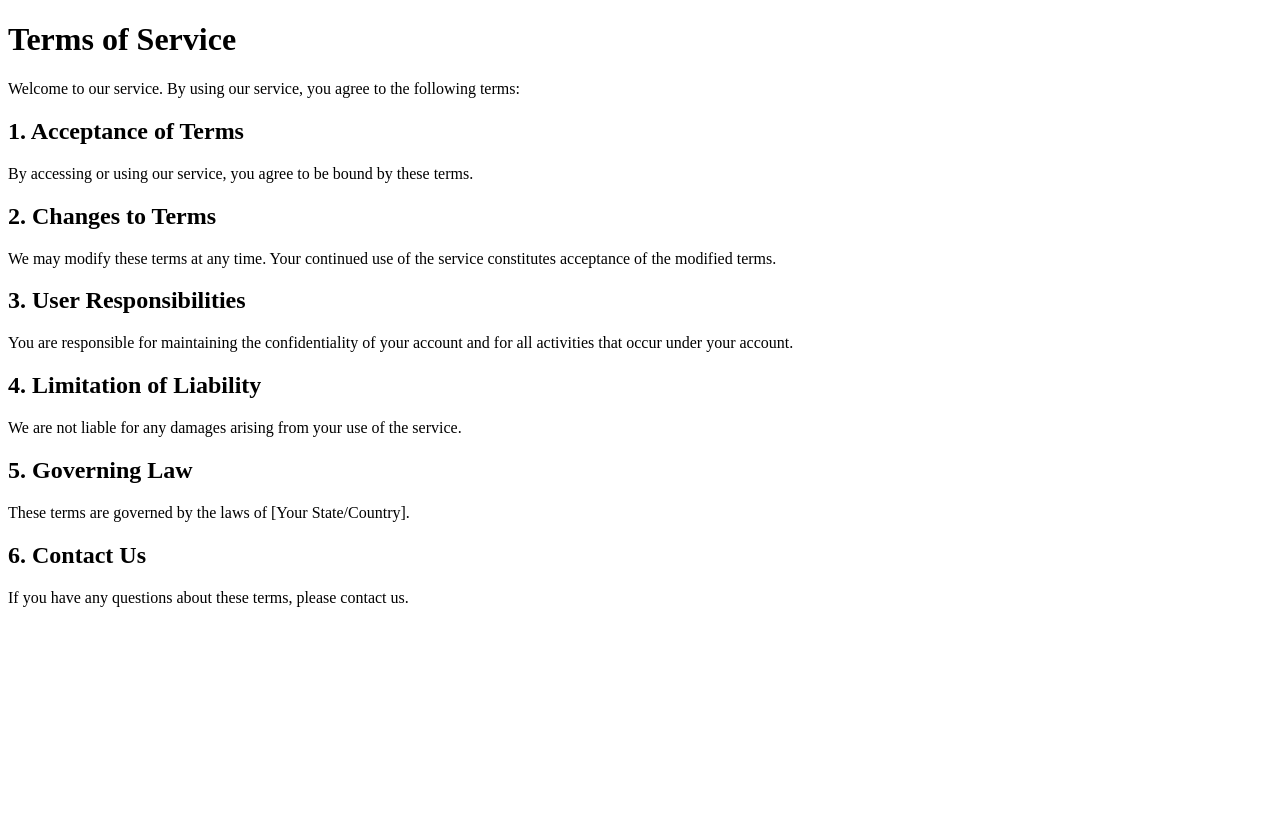
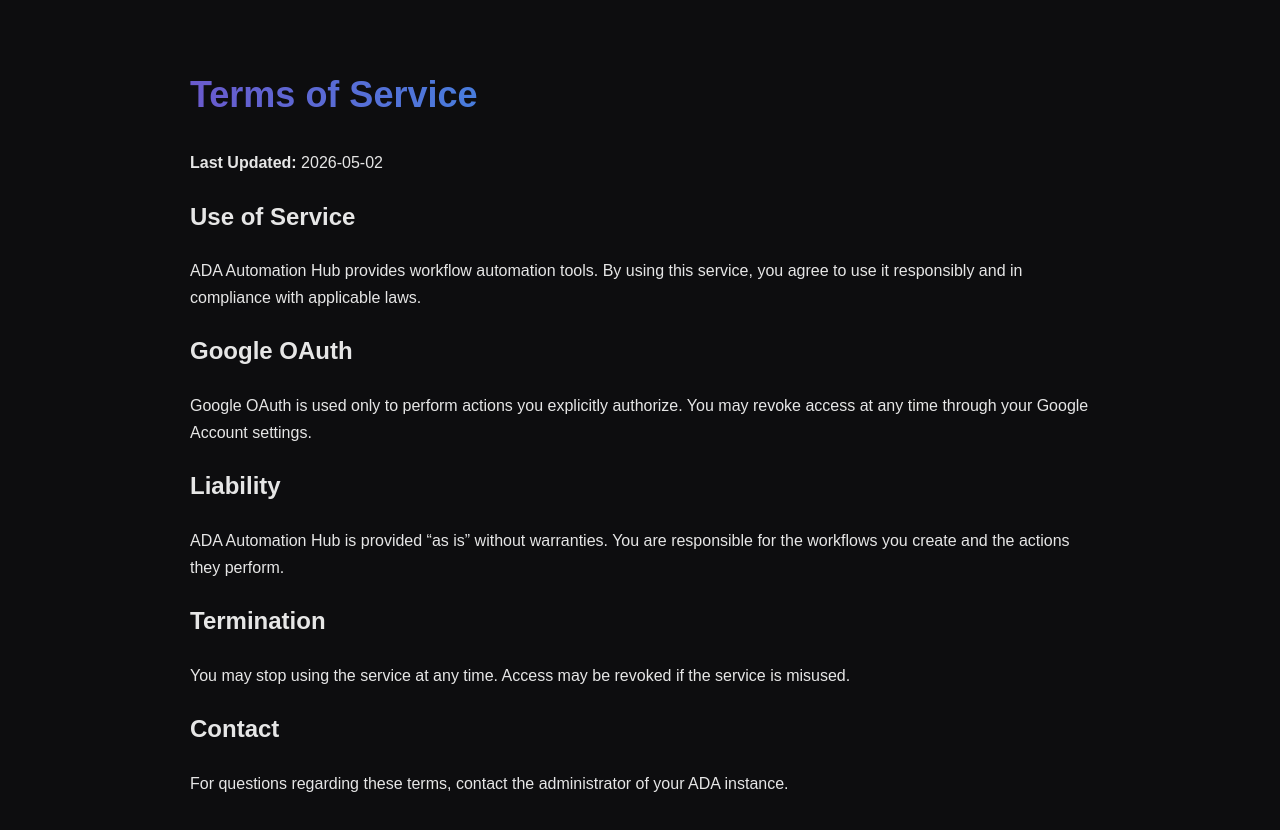
Before and after one commit to yjreffe-bit/n8n-inggodb-backups, a plain HTML site: page public/terms-of-service.html in a window 1280 px wide. Before the commit the page ends 800 px from the top, so only its background shows below. Drawn offline with Linux system fonts and the light colour scheme.

Commit message:
Update terms of service HTML content

```diff
--- a/public/terms-of-service.html
+++ b/public/terms-of-service.html
@@ -1,24 +1,62 @@
 <!DOCTYPE html>
 <html lang="en">
 <head>
-    <meta charset="UTF-8">
-    <meta name="viewport" content="width=device-width, initial-scale=1.0">
-    <title>Terms of Service</title>
+  <meta charset="UTF-8">
+  <meta name="viewport" content="width=device-width, initial-scale=1.0">
+  <title>Terms of Service – ADA Automation Hub</title>
+  <style>
+    body {
+      background: #0d0d0f;
+      color: #e6e6e6;
+      font-family: Arial, sans-serif;
+      padding: 40px;
+      line-height: 1.7;
+      max-width: 900px;
+      margin: auto;
+    }
+    h1 {
+      font-size: 36px;
+      background: linear-gradient(90deg, #6a5acd, #00c6ff);
+      -webkit-background-clip: text;
+      -webkit-text-fill-color: transparent;
+    }
+    a { color: #00c6ff; }
+  </style>
 </head>
 <body>
-    <h1>Terms of Service</h1>
-    <p>Welcome to our service. By using our service, you agree to the following terms:</p>
-    <h2>1. Acceptance of Terms</h2>
-    <p>By accessing or using our service, you agree to be bound by these terms.</p>
-    <h2>2. Changes to Terms</h2>
-    <p>We may modify these terms at any time. Your continued use of the service constitutes acceptance of the modified terms.</p>
-    <h2>3. User Responsibilities</h2>
-    <p>You are responsible for maintaining the confidentiality of your account and for all activities that occur under your account.</p>
-    <h2>4. Limitation of Liability</h2>
-    <p>We are not liable for any damages arising from your use of the service.</p>
-    <h2>5. Governing Law</h2>
-    <p>These terms are governed by the laws of [Your State/Country].</p>
-    <h2>6. Contact Us</h2>
-    <p>If you have any questions about these terms, please contact us.</p>
+
+<h1>Terms of Service</h1>
+
+<p><strong>Last Updated:</strong> 2026-05-02</p>
+
+<h2>Use of Service</h2>
+<p>
+ADA Automation Hub provides workflow automation tools.
+By using this service, you agree to use it responsibly and in compliance with applicable laws.
+</p>
+
+<h2>Google OAuth</h2>
+<p>
+Google OAuth is used only to perform actions you explicitly authorize.
+You may revoke access at any time through your Google Account settings.
+</p>
+
+<h2>Liability</h2>
+<p>
+ADA Automation Hub is provided “as is” without warranties.
+You are responsible for the workflows you create and the actions they perform.
+</p>
+
+<h2>Termination</h2>
+<p>
+You may stop using the service at any time.
+Access may be revoked if the service is misused.
+</p>
+
+<h2>Contact</h2>
+<p>
+For questions regarding these terms, contact the administrator of your ADA instance.
+</p>
+
 </body>
 </html>
```
